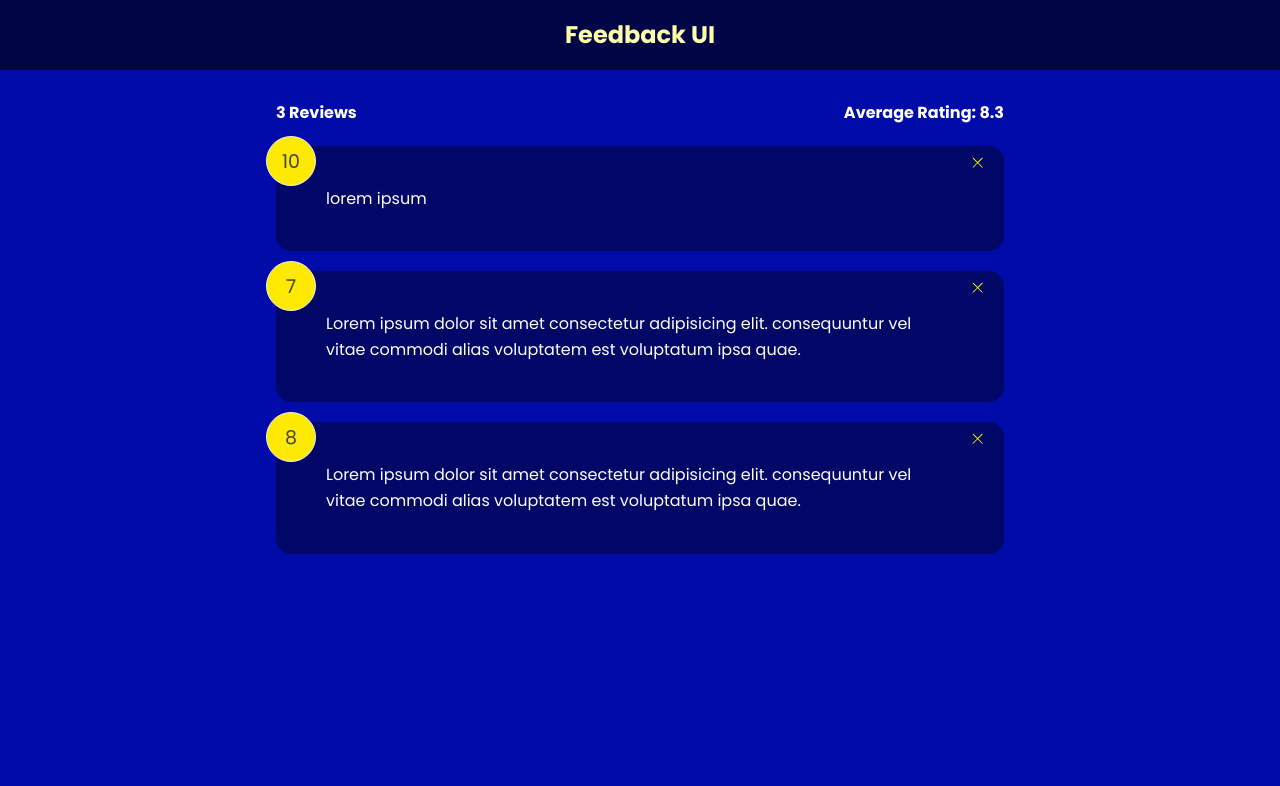
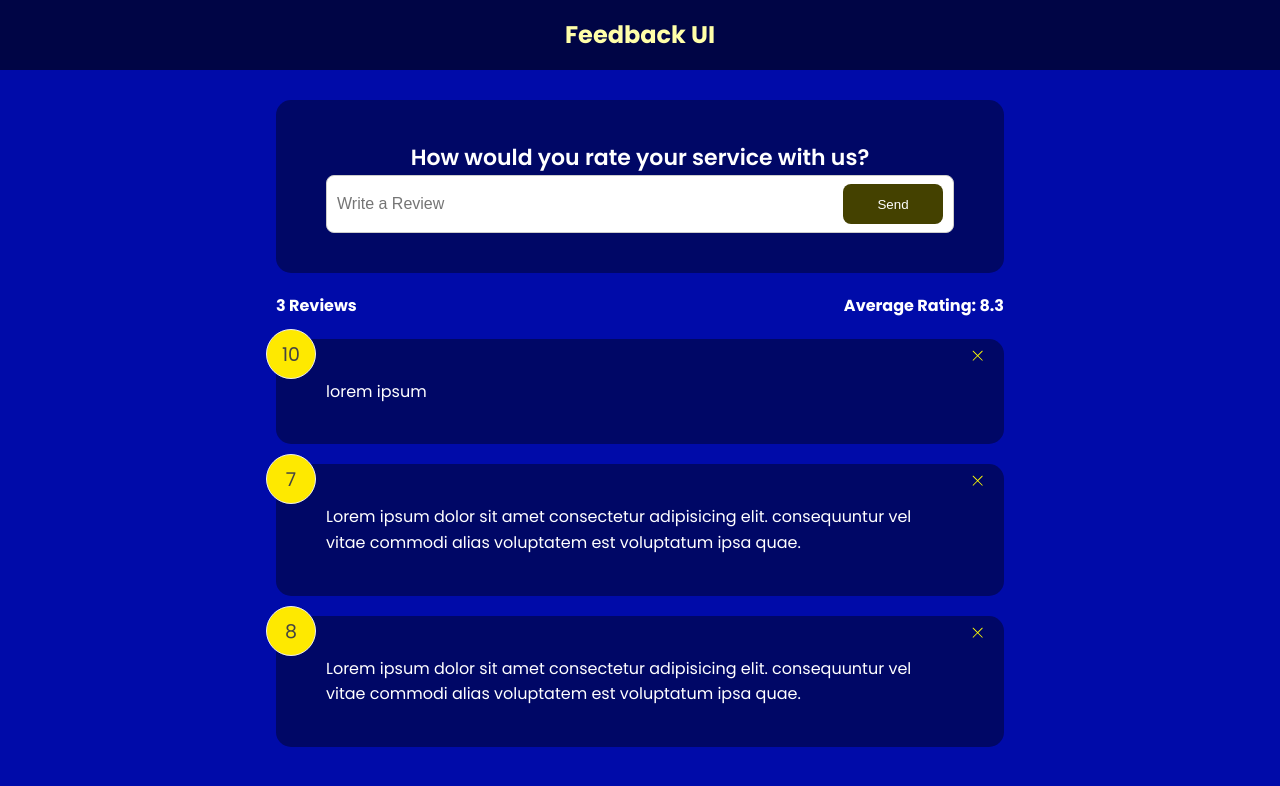
Before and after one commit to JJLindsey/feedback-component, a React (Create React App) app: page / in a window 1280 px wide. Shown: the top 786 px of the page. Built offline with nearby package versions, Linux system fonts and the light colour scheme.

Commit message:
add form component, button component

```diff
--- a/src/App.js
+++ b/src/App.js
@@ -3,6 +3,7 @@
 import {useState} from 'react'
 import FeedbackData from './data/FeedbackData';
 import FeedbackStats from './components/FeedbackStats';
+import FeedbackForm from './components/FeedbackForm';
 
 function App() {
   const [feedback, setFeedback] = useState(FeedbackData)
@@ -17,6 +18,7 @@
     <>
       <Header/>
       <div className='container'>
+        <FeedbackForm/>
         <FeedbackStats feedback={feedback}/>
         <FeedbackList feedback={feedback} handleDelete={deleteFeedback}/>
       </div>
--- /dev/null
+++ b/src/components/FeedbackForm.jsx
@@ -0,0 +1,26 @@
+import { useState } from "react"
+import Card from "./shared/Card"
+import Button from "./shared/Button"
+
+
+function FeedbackForm() {
+    const [text, setText] = useState('')
+    const handleTextChange = (e) => {
+        setText(e.target.value)
+    }
+
+    return (
+        <Card>
+            <form>
+                <h2>How would you rate your service with us?</h2>
+                {/**/}
+                <div className="input-group">
+                    <input onChange={handleTextChange} type="text"  placeholder="Write a Review" value={text}/>
+                    <Button type="submit">Send</Button>
+                </div>
+            </form>
+        </Card>
+    )
+}
+
+export default FeedbackForm
--- /dev/null
+++ b/src/components/shared/Button.jsx
@@ -0,0 +1,24 @@
+import PropTypes from 'prop-types'
+
+function Button({children, version, type, isDisabled}) {
+    return (
+        <button type={type} disables={isDisabled} className={`btn btn-${version}`}>
+            {children}
+        </button>
+    )
+}
+
+Button.defaultProps = {
+    version: 'primary',
+    type: ' button',
+    isDisabled: false
+}
+
+Button.propTypes = {
+    children: PropTypes.node.isRequired,
+    version: PropTypes.string,
+    type: PropTypes.string,
+    isDisabled: PropTypes.bool,
+}
+
+export default Button
--- a/src/index.css
+++ b/src/index.css
@@ -104,6 +104,7 @@
   display: flex;
   flex-direction: row;
   border: 1px solid #ccc;
+  background-color: white;
   padding: 8px 10px;
   border-radius: 8px;
 }
@@ -156,7 +157,7 @@
 }
 
 .btn-primary {
-  background-color: #202142;
+  background-color: #444100;
 }
 
 .btn-secondary {
```
